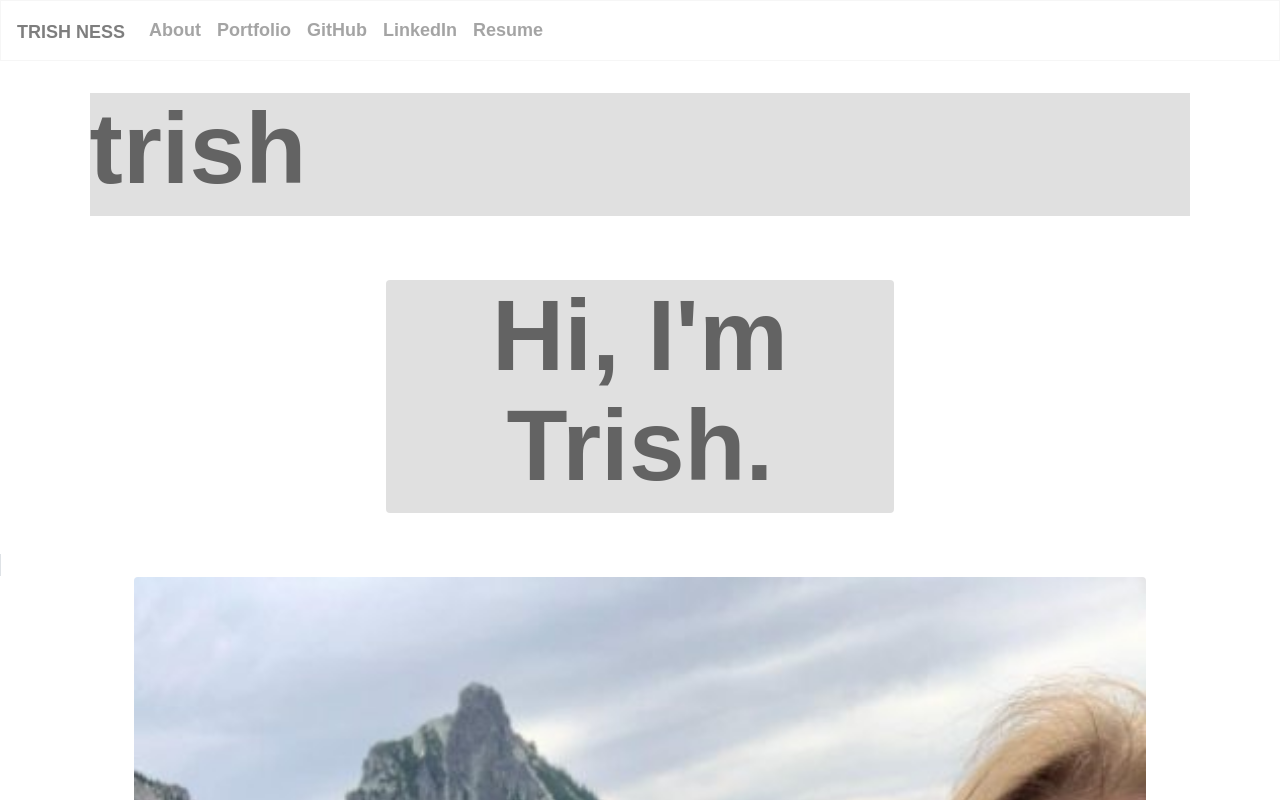
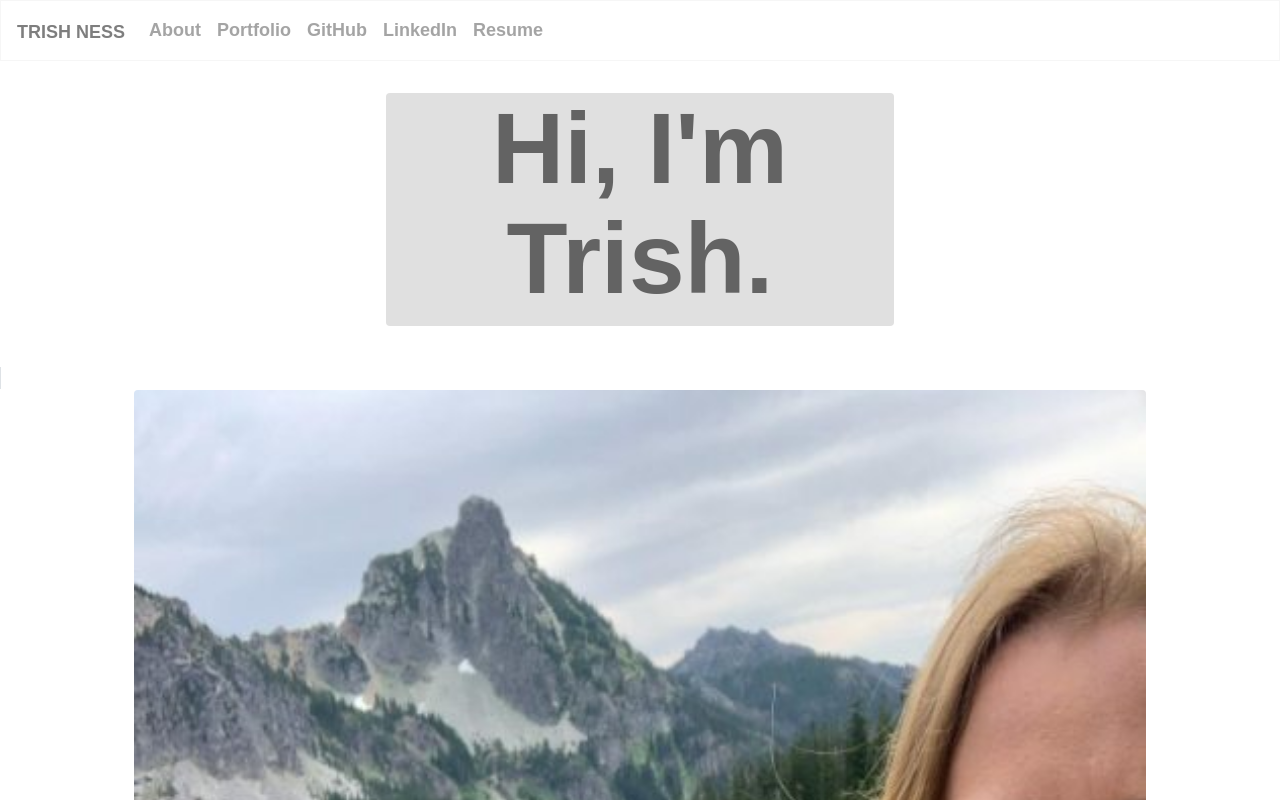
Before and after one commit to trishness/trishness-portfolio, a React (Create React App) app: page / in a window 1280 px wide. Shown: the top 800 px of the page. Built offline with nearby package versions, Linux system fonts and the light colour scheme; a web font is replaced by a local one.

Commit message:
for denis

```diff
--- a/src/pages/About.js
+++ b/src/pages/About.js
@@ -9,7 +9,6 @@ import trish3 from "../components/Carousel/trish3.jpg";
 const About = () => {
   return (
       <>
-      <h1>trish</h1>
     <div className="container-fluid h1 center">
       <div className="row">
         <div className="col-md-12 sm-12 justify-content-center">
@@ -21,7 +20,7 @@ const About = () => {
     <div className="container-fluid background">
 
       <div className="row">
-        <div className="col-md-6 sm-12 bg">
+        <div className="col-md-6 sm-12 bg justify-content-center">
           <p className="center background rounded">I am a full stack developer with a background in management and office administration. This versatile history has embedded strong beliefs in teamwork, critical thinking and attention to detail within me.
           <br/>
           <br/>
```
